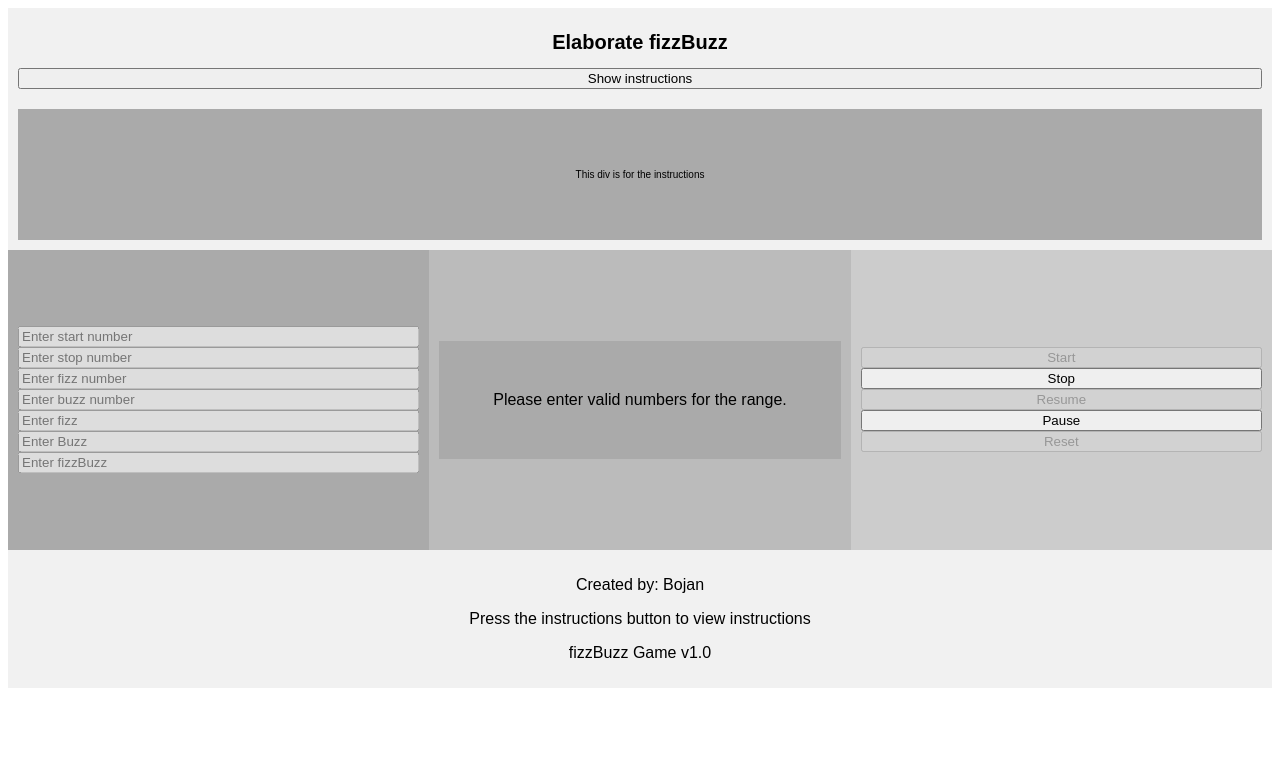
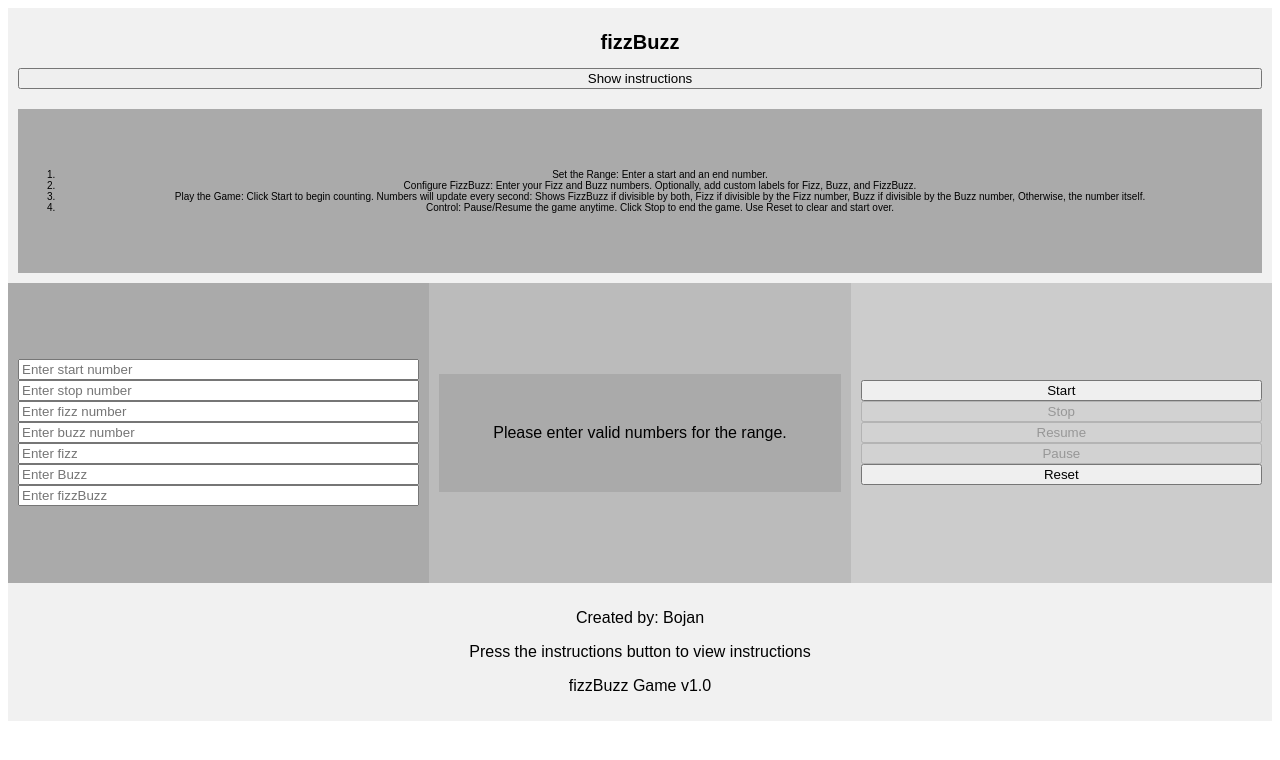
Before and after one commit to bojanniki/fizzbuzz, a plain HTML site: page index.html in a window 1280 px wide. Both pictures are taken after a click on the button "Start". Drawn offline with Linux system fonts and the light colour scheme.

Commit message:
Refactored the HTML

```diff
--- a/index.html
+++ b/index.html
@@ -8,7 +8,7 @@
   </head>
   <body>
     <div class="header">
-      <h1 class="mainTitle">Elaborate fizzBuzz</h1>
+      <h1 class="mainTitle">fizzBuzz</h1>
       <button
         class="button"
         id="instructionsButton"
@@ -17,7 +17,25 @@
         Show instructions
       </button>
 
-      <div id="instructions"><p>This div is for the instructions</p></div>
+      <div id="instructions">
+        <ol>
+          <li>Set the Range: Enter a start and an end number.</li>
+          <li>
+            Configure FizzBuzz: Enter your Fizz and Buzz numbers. Optionally,
+            add custom labels for Fizz, Buzz, and FizzBuzz.
+          </li>
+          <li>
+            Play the Game: Click Start to begin counting. Numbers will update
+            every second: Shows FizzBuzz if divisible by both, Fizz if divisible
+            by the Fizz number, Buzz if divisible by the Buzz number, Otherwise,
+            the number itself.
+          </li>
+          <li>
+            Control: Pause/Resume the game anytime. Click Stop to end the game.
+            Use Reset to clear and start over.
+          </li>
+        </ol>
+      </div>
     </div>
     <div class="row">
       <div class="column" style="background-color: #aaa">
@@ -26,49 +44,42 @@
           type="number"
           placeholder="Enter start number"
           id="startInput"
-          required
         />
         <input
           class="input"
           type="number"
           placeholder="Enter stop number"
           id="stopInput"
-          required
         />
         <input
           class="input"
           type="number"
           placeholder="Enter fizz number"
           id="fizzNumber"
-          required
         />
         <input
           class="input"
           type="number"
           placeholder="Enter buzz number"
           id="buzzNumber"
-          required
         />
         <input
           class="input"
           type="text"
           placeholder="Enter fizz"
           id="fizzInput"
-          required
         />
         <input
           class="input"
           type="text"
           placeholder="Enter Buzz"
           id="buzzInput"
-          required
         />
         <input
           class="input"
           type="text"
           placeholder="Enter fizzBuzz"
           id="fizzBuzzInput"
-          required
         />
       </div>
       <div class="column" style="background-color: #bbb">
--- a/javascript.js
+++ b/javascript.js
@@ -60,7 +60,6 @@ let currentNumber = null;
  * - outputs to the display element with a delay of 1000 ms
  */
 async function fizzBuzz() {
-  setUpInitialState();
   let startNumber = parseFloat(document.getElementById("startInput").value);
   let stopNumber = parseFloat(document.getElementById("stopInput").value);
   let fizzNumber = parseFloat(document.getElementById("fizzNumber").value);
@@ -87,7 +86,7 @@ async function fizzBuzz() {
       "Start number should be less than or equal to the stop number.";
     return;
   }
-
+  setUpInitialState();
   displayElement.textContent = "";
   for (let i = start; i <= stopNumber; i++) {
     if (isStopped == true) {
```
